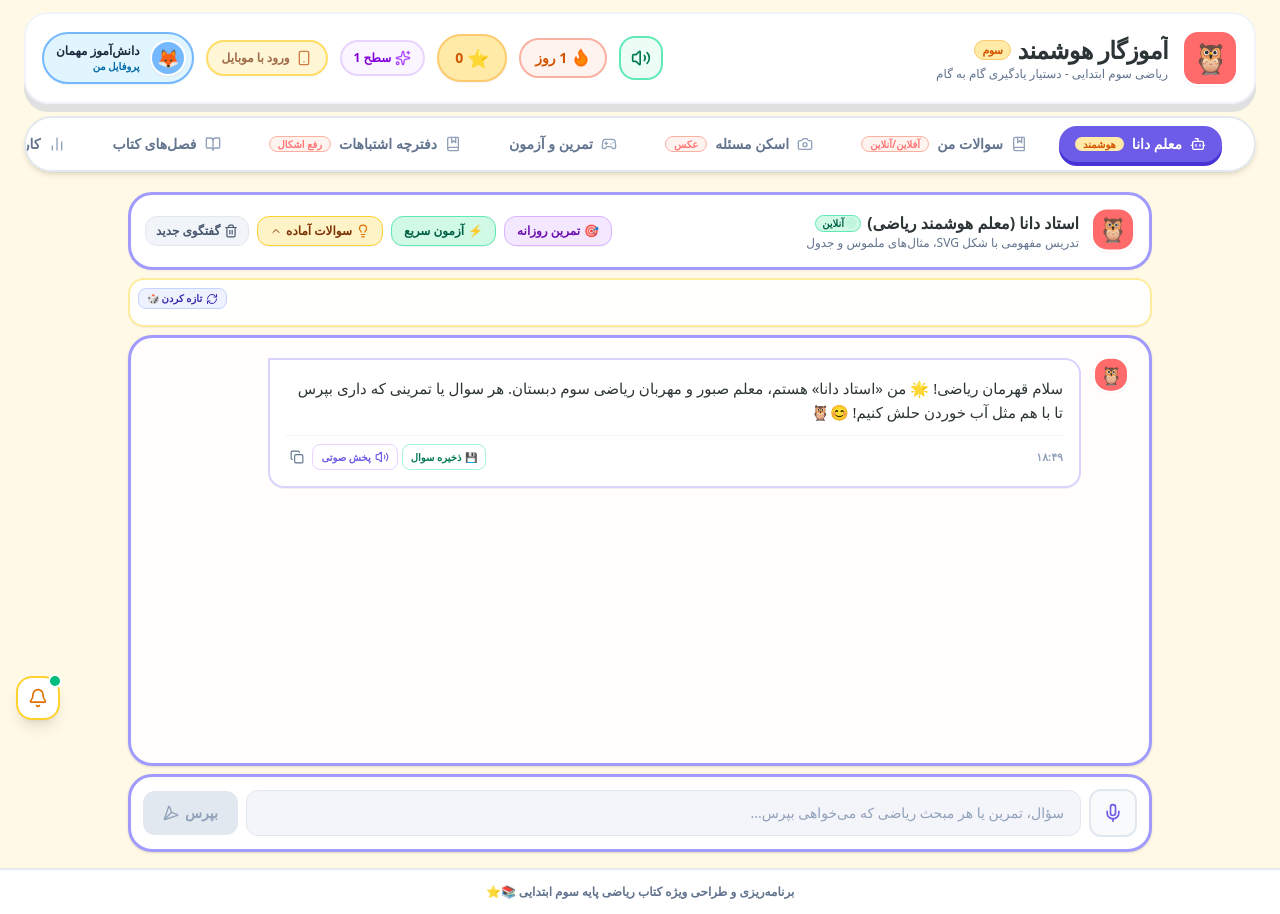
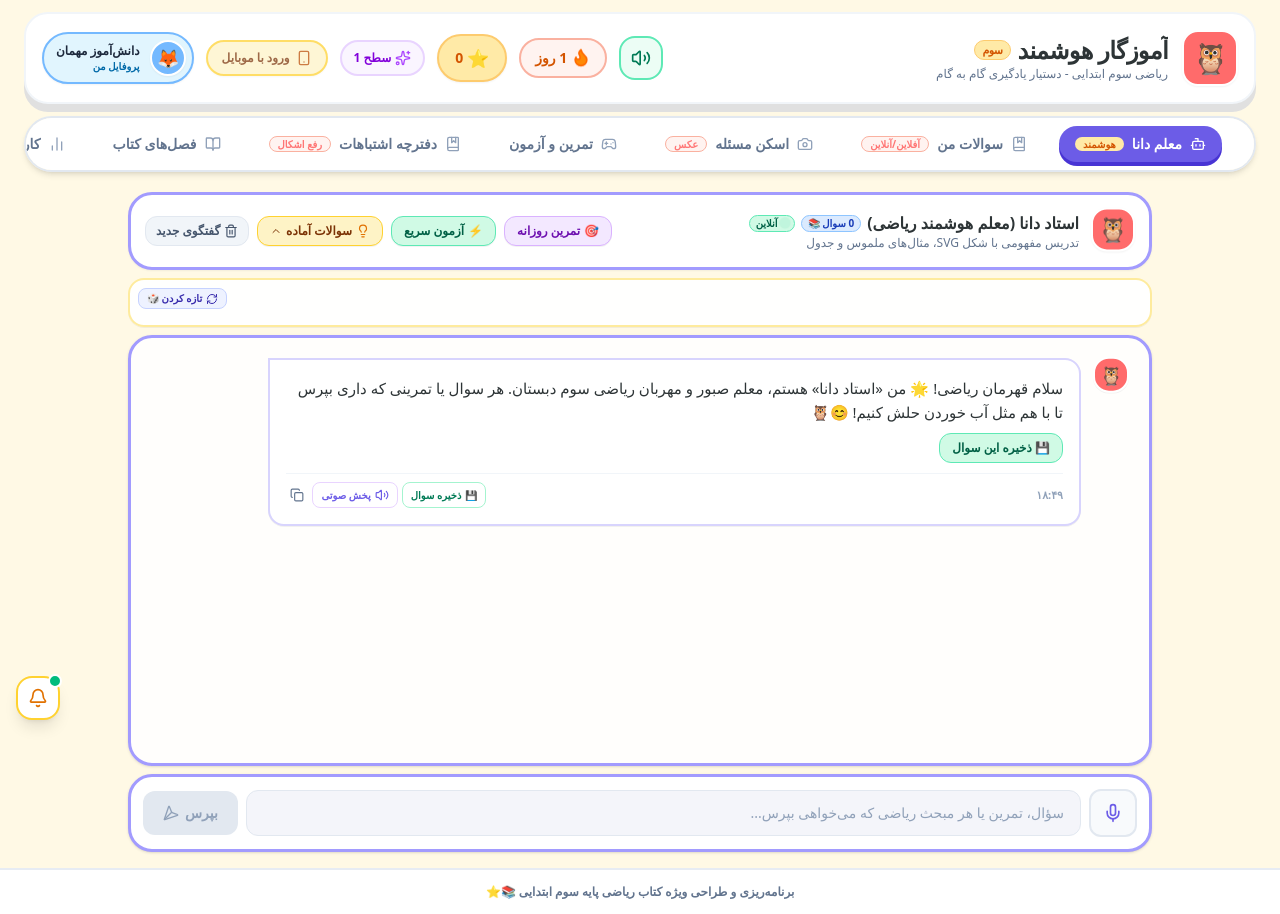
Before and after one commit to masoudx7/TeacherMath3rdGrade, a React (Vite) app: page / in a window 1280 px wide. Built offline with nearby package versions, Linux system fonts and the light colour scheme.

Commit message:
feat(chat): add question counter and save functionality
Display the total question count in the tutor header and allow users to save AI-generated responses for future practice.

```diff
--- a/src/components/AITutorChat.tsx
+++ b/src/components/AITutorChat.tsx
@@ -448,6 +448,9 @@ export const AITutorChat: React.FC<AITutorChatProps> = ({ soundEnabled, onAddSta
               <h2 className="font-black text-[#2D3436] text-xs sm:text-base truncate">
                 استاد دانا (معلم هوشمند ریاضی)
               </h2>
+              <span className="text-[9px] sm:text-[10px] bg-blue-100 text-blue-800 border border-blue-300 px-1.5 py-0.2 rounded-full font-bold">
+                {totalQuestions} سوال 📚
+              </span>
               <span className="inline-flex items-center gap-1 text-[9px] sm:text-[10px] bg-emerald-100 text-emerald-800 border border-emerald-300 px-1.5 py-0.2 rounded-full font-bold shrink-0">
                 <span className="w-1.5 h-1.5 rounded-full bg-emerald-500 animate-ping"></span>
                 آنلاین
@@ -607,6 +610,25 @@ export const AITutorChat: React.FC<AITutorChatProps> = ({ soundEnabled, onAddSta
                 <div className="dir-rtl leading-relaxed font-sans">
                   {renderMessageBody(msg.text)}
                 </div>
+
+                {msg.sender === 'tutor' && (
+                  <button
+                    onClick={async () => {
+                      const newQ = {
+                        id: `ai_${Date.now()}`,
+                        text: msg.suggestedQuestion || msg.text.substring(0, 80),
+                        difficulty: 'medium' as const,
+                        tags: ['ai-generated'],
+                        isAiGenerated: true
+                      };
+                      await saveQuestionLocally(newQ);
+                      playSound('star', soundEnabled);
+                    }}
+                    className="mt-2 px-3 py-1.5 bg-emerald-100 text-emerald-800 rounded-xl text-xs font-bold border border-emerald-300 hover:bg-emerald-200 transition-all cursor-pointer block"
+                  >
+                    💾 ذخیره این سوال
+                  </button>
+                )}
 
                 {/* Footer Controls for AI Message */}
                 {msg.sender === 'tutor' && (
```
